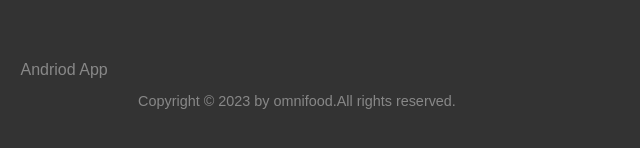
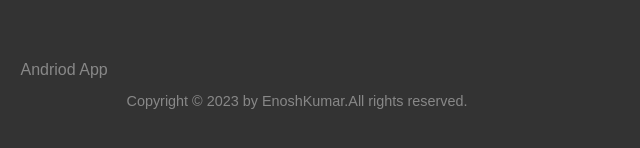
Before and after one commit to Enoshkumar1/Food-Project, a plain HTML site: page index.html in a window 1280 px wide. Shown: the part 4394-4542 px from the top of the page, 343-983 px from the left. Drawn offline with nearby package versions, Linux system fonts and the light colour scheme.

Commit message:
Update index.html

```diff
--- a/index.html
+++ b/index.html
@@ -410,7 +410,7 @@
             </div>
         </div>
         <div class="row">
-            <p>Copyright &copy; 2023 by omnifood.All rights reserved.</p>
+            <p>Copyright &copy; 2023 by EnoshKumar.All rights reserved.</p>
         </div>
     </footer>
     <script type="module" src="https://unpkg.com/ionicons@7.1.0/dist/ionicons/ionicons.esm.js"></script>
```
